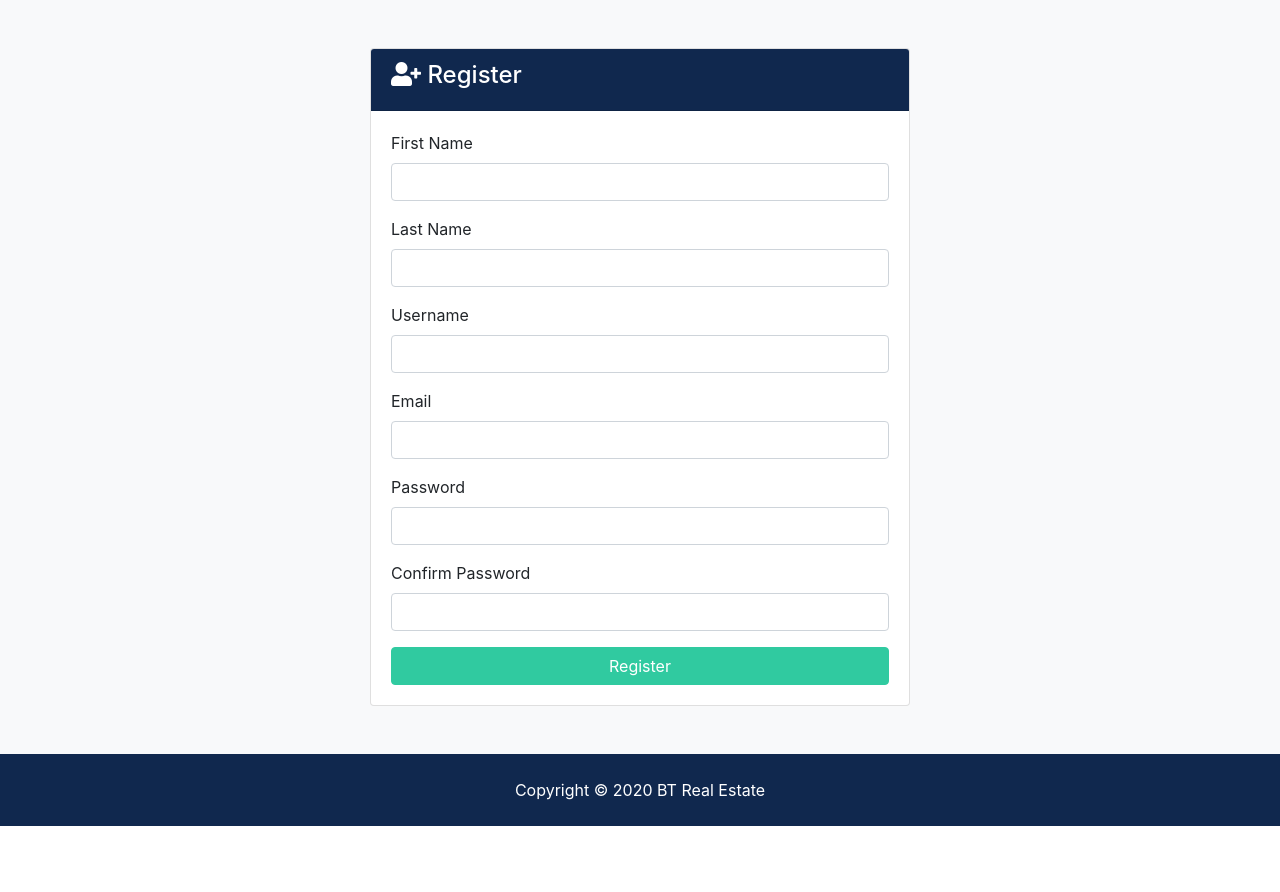
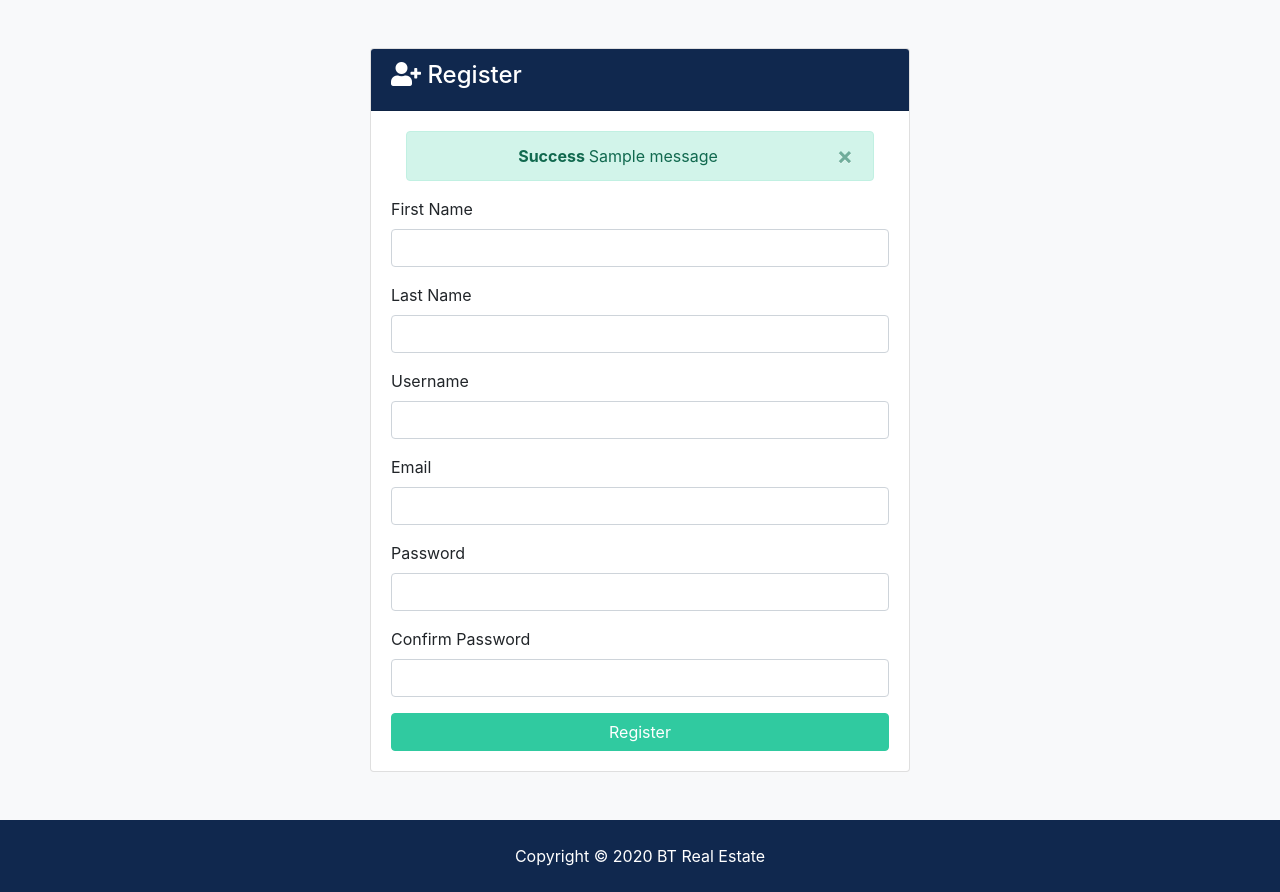
Before and after one commit to bfartsov/btre-django, a Django app: page /accounts/register/ in a window 1280 px wide. Shown: the part 128-1020 px from the top of the page. Before the commit the page ends 954 px from the top, so only its background shows below. Run offline with Django 3.2, Linux system fonts and the light colour scheme; tables that the repository leaves empty hold one stand-in row (values such as "Sample post"); one stand-in notice (Sample message) is shown; some libraries are stand-ins or nearby versions.

Commit message:
finish register

```diff
--- a/accounts/views.py
+++ b/accounts/views.py
@@ -1,12 +1,49 @@
 from django.shortcuts import render, redirect
-
+from django.contrib import messages, auth
+from django.contrib.auth.models import User
 # Create your views here.
 
 
 def register(request):
     if request.method == 'POST':
         # Register User
-        return redirect('register')
+        # get form valueSeparator
+        first_name = request.POST.get('first_name')
+        last_name = request.POST['last_name']
+        username = request.POST['username']
+        email = request.POST['email']
+        password = request.POST['password']
+        password2 = request.POST['password2']
+
+        # check if password match
+
+        if password == password2:
+            # check username
+            if User.objects.filter(username=username).exists():
+
+                messages.error(request, 'That username is taken')
+
+                return redirect('register')
+            else:
+                if User.objects.filter(email=email).exists():
+
+                    messages.error(request, 'The email exists')
+                    return redirect('register')
+                else:
+                    user = User.objects.create_user(
+                        username=username, password=password, email=email, last_name=last_name, first_name=first_name)
+                    # Login after register
+                    # auth.login(request, user)
+                    # messages.success(request, 'You are now logged in')
+                    # return redirect('index')
+
+                    user.save()
+                    messages.success(request, "You are now register")
+                    return redirect('login')
+
+        else:
+            messages.error(request, 'Passwords do not match')
+            return redirect('register')
     else:
         return render(request, 'accounts/register.html')
 
--- a/templates/accounts/login.html
+++ b/templates/accounts/login.html
@@ -8,6 +8,7 @@
             <h4><i class="fas fa-sign-in-alt"></i> Login</h4>
           </div>
           <div class="card-body">
+            {% include 'partials/_alerts.html'%}
             <formaction="{% url 'login'%}" method="post">
             {% csrf_token %}
               <div class="form-group">
--- a/templates/accounts/register.html
+++ b/templates/accounts/register.html
@@ -8,6 +8,7 @@
             <h4><i class="fas fa-user-plus"></i> Register</h4>
           </div>
           <div class="card-body">
+            {% include 'partials/_alerts.html'%}
             <form action="{% url 'register'%}" method="post">
               {% csrf_token %}
               <div class="form-group">
--- /dev/null
+++ b/templates/partials/_alerts.html
@@ -0,0 +1,17 @@
+{% if messages %} {% for message in messages %}
+<div id="message" class="container">
+  <div
+    class="alert alert-{{ message.tags }} alert-dismissible text-center"
+    role="alert"
+  >
+    <button type="button" class="close" data-dismiss="alert">
+      <span aria-hidden="true">&times;</span>
+    </button>
+    <strong>
+      {% if message.level == DEFAULT_MESSAGE_LEVELS.ERROR %} Error: {% else %}
+      {{ message.tags|title }} {% endif %}
+    </strong>
+    {{ message }}
+  </div>
+</div>
+{% endfor %} {% endif %}
```
Also changed, not shown: btre/settings.py (+8 -0 lines).
